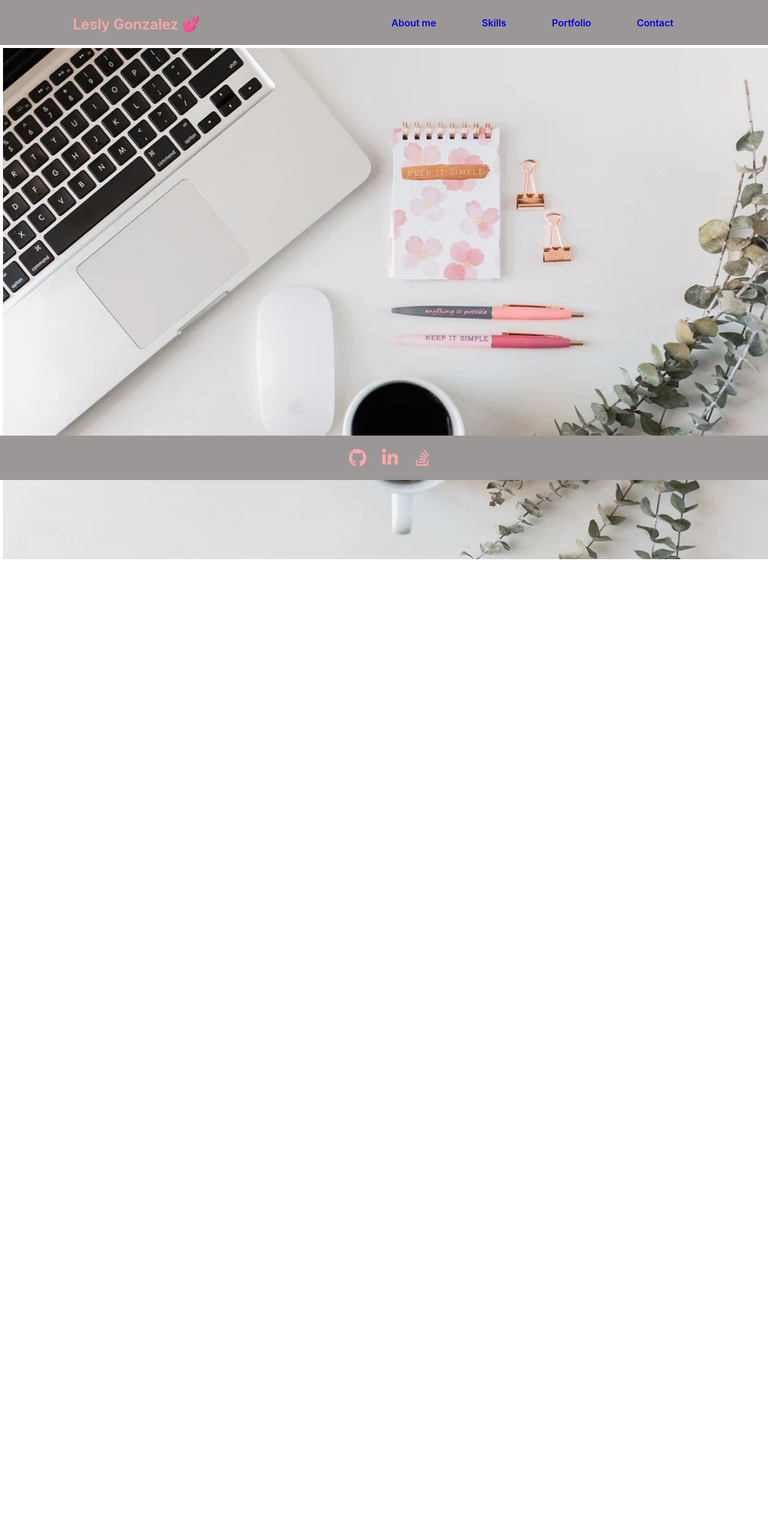
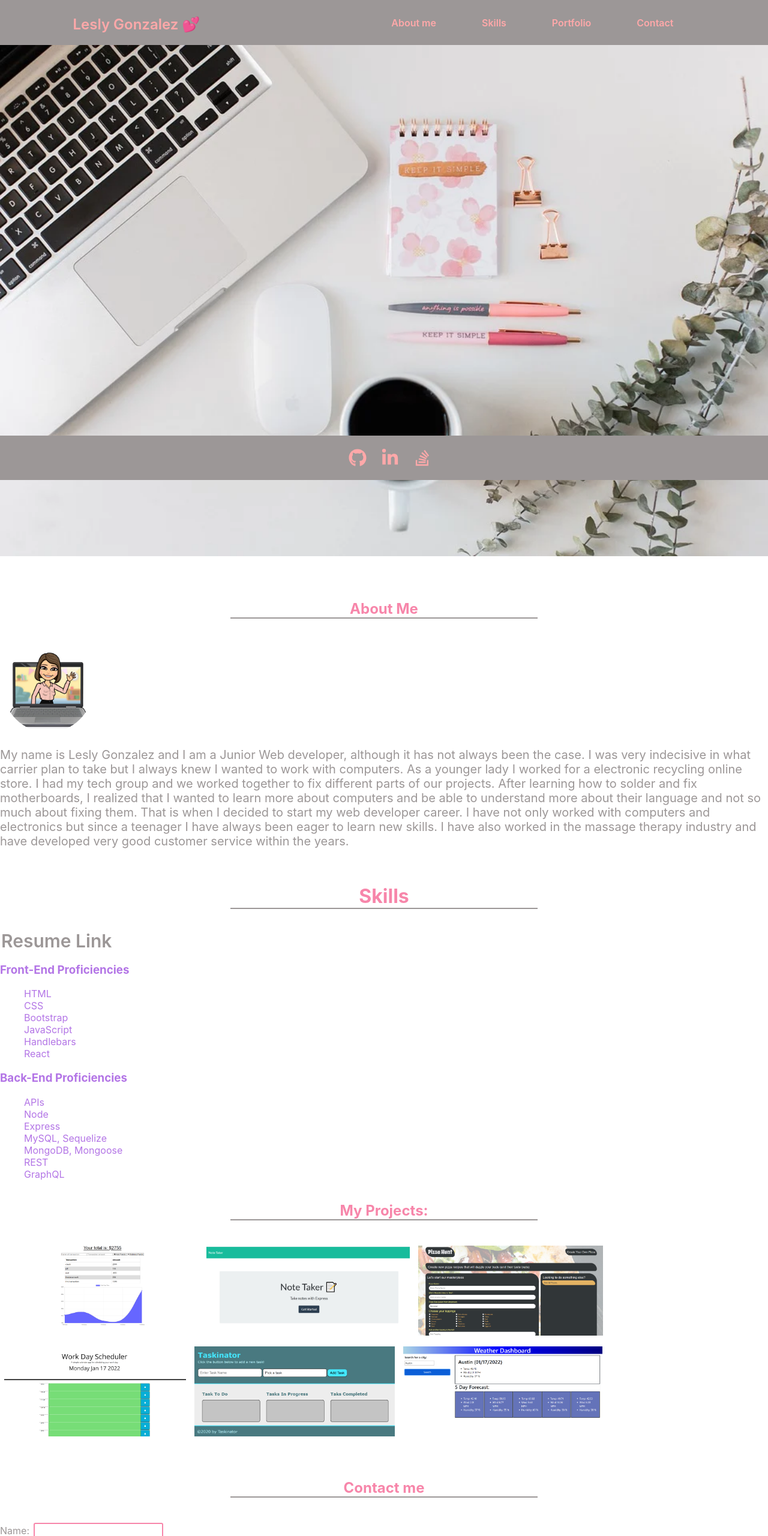
Before and after one commit to leslyr562/personal-portfolio, a React (Create React App) app: page / in a window 1280 px wide. Shown: the top 2560 px of the page at 60% size. Before the commit the page ends 941 px from the top, so only its background shows below. Built offline with nearby package versions, Linux system fonts and the light colour scheme.

Commit message:
added hero

```diff
--- a/src/App.js
+++ b/src/App.js
@@ -1,6 +1,10 @@
 import React from 'react';
-import Header from './components/Header/index'
-import Footer from './components/Footer'
+import Header from './components/Header/index';
+import About from './components/About';
+import Skills from './components/Skills';
+import Project from './components/Project'
+import ContactForm from './components/Contact'
+import Footer from './components/Footer';
 
 
 
@@ -10,6 +14,10 @@ function App() {
   return (
     <div>
     <Header> </Header>
+    <About></About>
+    <Skills></Skills>
+    <Project></Project>
+    <ContactForm></ContactForm>
     <Footer></Footer>
     </div>
   );
--- a/src/components/About/index.js
+++ b/src/components/About/index.js
@@ -5,7 +5,7 @@ function About() {
 
   return (
     <section id="about">
-      <h1>About Me</h1>
+      <h1 className='sectionName'>About Me</h1>
       <div className="flex-row">
         <img
           src={photo}
--- a/src/components/Contact/index.js
+++ b/src/components/Contact/index.js
@@ -37,7 +37,7 @@ const ContactForm = () => {
 
     return (
         <section id='contact'>
-            <h1>Contact me</h1>
+            <h1 className='sectionName'>Contact me</h1>
             <form id="contact-form" onSubmit={handleSubmit}>
                 <div>
                     <label htmlFor="name">Name:</label>
--- a/src/components/Header/index.js
+++ b/src/components/Header/index.js
@@ -16,22 +16,22 @@ function Header() {
                 <nav>
                     <ul className="header">
                         <li>
-                            <a href="#About">
+                            <a className='navText' href="#about">
                                 About me
                             </a>
                         </li>
                         <li>
-                            <a href="#Skills">
+                            <a className='navText' href="#skills">
                                 Skills
                             </a>
                         </li>
                         <li>
-                            <a href="#Portfolio">
+                            <a className='navText' href="#portfolio">
                                 Portfolio
                             </a>
                         </li>
                         <li>
-                            <a href="#Contact">
+                            <a className='navText' href="#contact">
                                 Contact
                             </a>
                         </li>
--- a/src/components/Project/index.js
+++ b/src/components/Project/index.js
@@ -46,7 +46,7 @@ function Portfolio() {
 
   return (
     <section id="pages">
-      <h1 id="portfolio">My Projects:</h1>
+      <h1 className='sectionName'>My Projects:</h1>
 
       <div className="flex-row">
 
--- a/src/components/Skills/index.js
+++ b/src/components/Skills/index.js
@@ -3,8 +3,8 @@ import React from "react";
 function skills() {
 
     return(
-        <div id="resume">
-            <h2 className="title">Resume</h2>
+        <div id="skills">
+            <h1 className='sectionName'>Skills</h1>
             <div>
                 <div>
                     <div><a href={require(`../../assets/documents/Resume.pdf`)} className="resume-link">Resume Link</a></div>
--- a/src/index.css
+++ b/src/index.css
@@ -59,6 +59,7 @@ header ul {
 .hero {
   width: 100%;
   height: 100%;
+  padding: 0px;
 }
 
 header ul a {
@@ -86,6 +87,14 @@ li {
   list-style: none;
 }
 
+.navText{
+  color: var(--light-pink);
+}
+
+.navText:hover{
+  color: rgb(255, 0, 149);
+}
+
 nav a:hover {
   text-decoration: none;
 }
@@ -103,12 +112,14 @@ nav  li {
   padding-bottom: 40px;
 }
 
-h1#portfolio {
-  color:var(--lavender);
-}
 
-h1{
-  color:var(--lavender)
+h1.sectionName{
+  color:var(--tickle-me-pink);
+  text-align: center;
+  border-bottom: 2px solid;
+  border-color: var(--magenta-haze);
+  margin: 0 auto 35px auto;
+  width: 40%;
 }
 p {
   color: var(--magenta-haze);
@@ -117,7 +128,7 @@ p {
 
 #about {
   background-color: var(--melon);
-  padding-top: 20px;
+  padding-top: 200px;
   padding-bottom: 40px;
 }
 .avatar-img {
@@ -180,9 +191,7 @@ label{
   padding-top: 20px;
   padding-bottom: 40px;
 }
-.title {
-  color:var(--lavender)
-}
+
 .language{
   color: var(--lavender);
 
```
